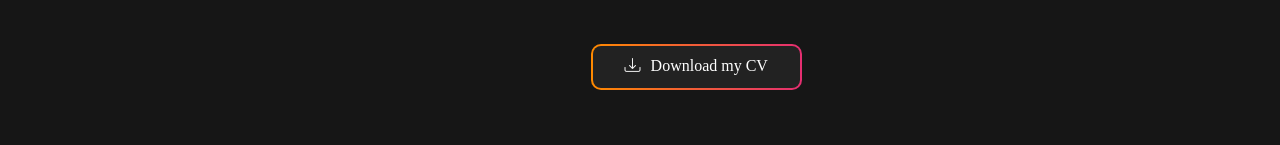
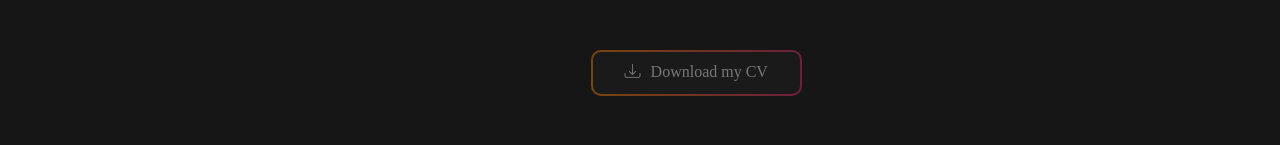
Before and after one commit to Niccar95/Portfolio-React, a React (Vite) app: page / in a window 1280 px wide. Shown: the part 481-626 px from the top of the page. Built offline with nearby package versions, Linux system fonts and the light colour scheme; some icons are missing; a web font is replaced by a local one.

Commit message:
added transition to hero button

```diff
--- a/src/pages/Home.tsx
+++ b/src/pages/Home.tsx
@@ -89,6 +89,11 @@ const Home = () => {
               {t("home.presentation")}
             </motion.p>
 
+            <motion.div
+              initial={{ opacity: 0, y: 10 }}
+              animate={{ opacity: 1, y: 0 }}
+              transition={{ duration: 0.8, ease: "easeOut", delay: 5.5 }}
+            >
               <motion.button
                 className="heroButton"
                 whileHover={{ scale: 1.1 }}
@@ -98,6 +103,7 @@ const Home = () => {
                 <i className="bi bi-download"></i>
                 {t("home.cv-button")}
               </motion.button>
+            </motion.div>
           </motion.div>
         </motion.section>
       </motion.section>
--- a/src/styles/_mixins.scss
+++ b/src/styles/_mixins.scss
@@ -10,6 +10,7 @@
     color: white;
     cursor: pointer;
     margin: 2px;
+
 
     &::after {
       content: "";
```
Lines whose indentation alone changed are shown as unchanged.
